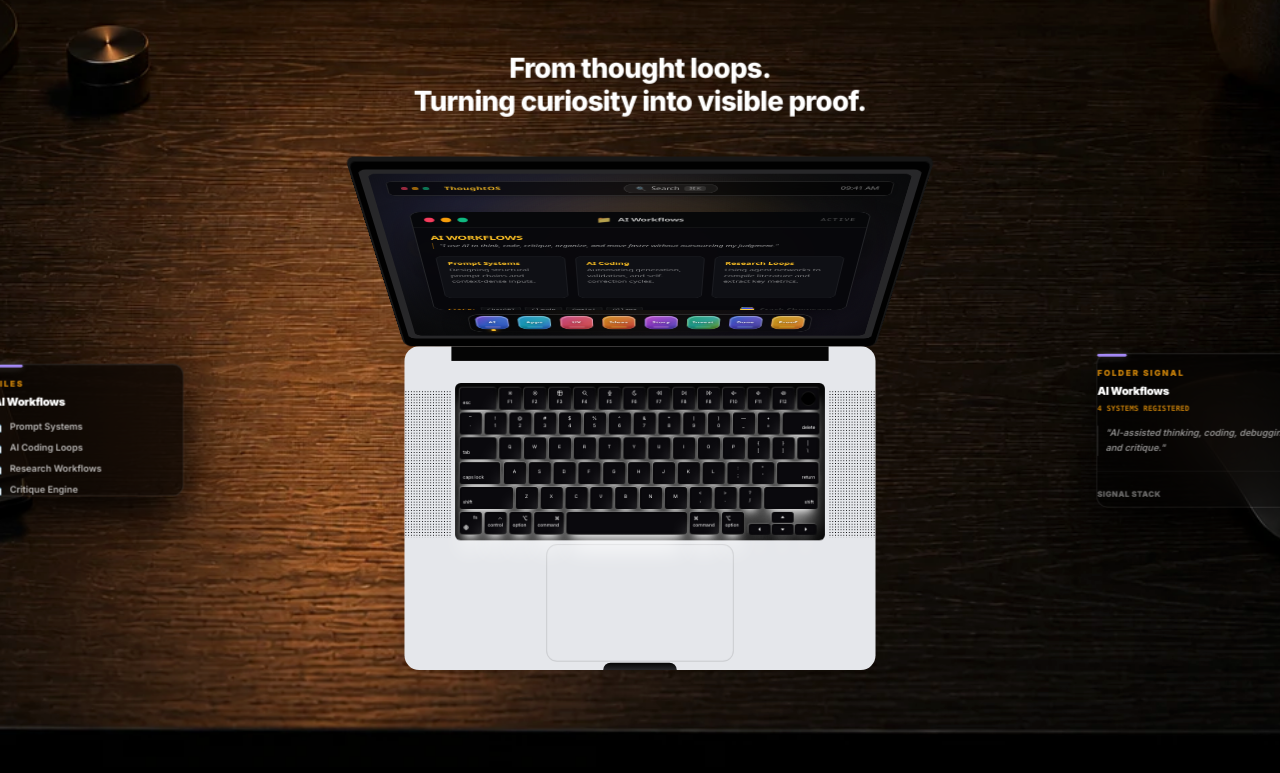
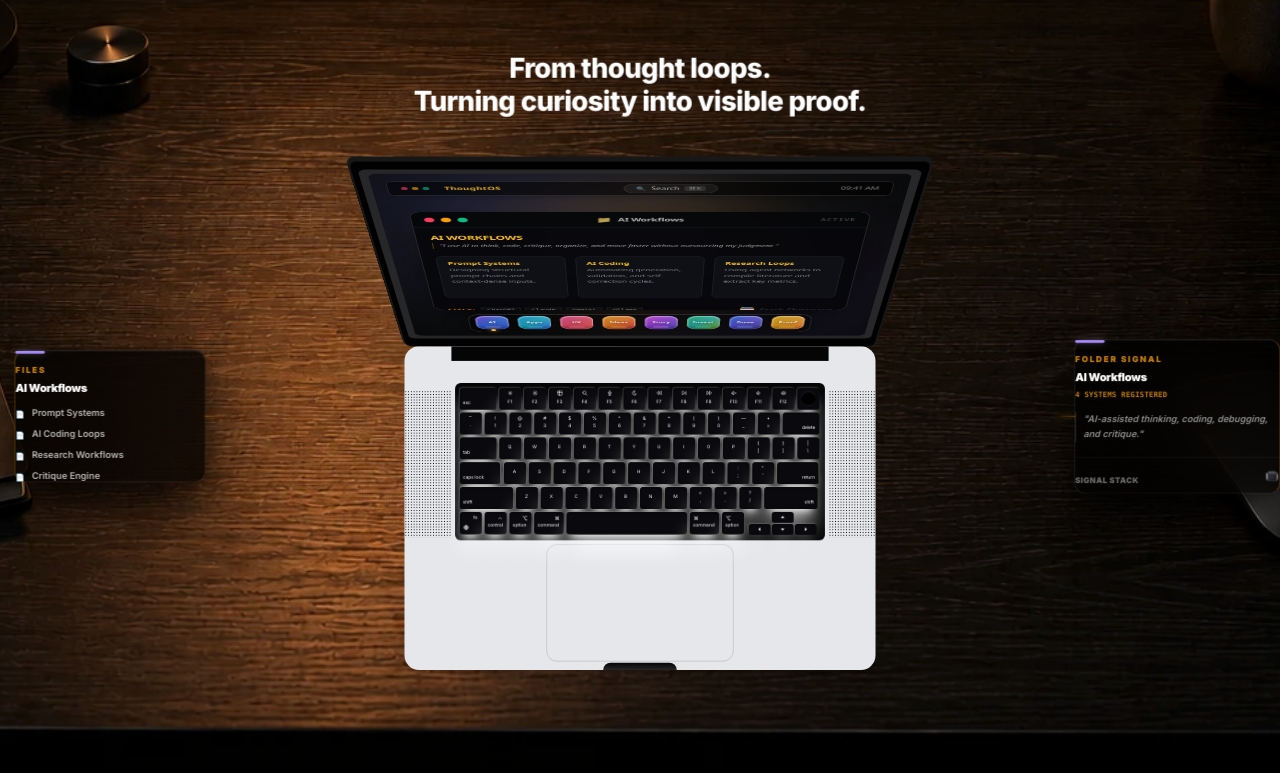
Before and after one commit to batmanvigilante7/hemanthsai, a React (Vite) app: page / in a window 1280 px wide. Shown: the part 4752-5525 px from the top of the page. Built offline with nearby package versions, Linux system fonts and the light colour scheme.

Commit message:
style: position external panels closer to MacBook frame and add glowing connector beam lines

```diff
--- a/src/components/ThoughtWorkspace.tsx
+++ b/src/components/ThoughtWorkspace.tsx
@@ -111,12 +111,15 @@ export function ThoughtWorkspace() {
             <AnimatePresence>
               {(hoveredTopic || activeTopic) && (
                 <motion.div
-                  initial={{ opacity: 0, x: -40, y: "-50%" }}
+                  initial={{ opacity: 0, x: -15, y: "-50%" }}
                   animate={{ opacity: 1, x: 0, y: "-50%" }}
-                  exit={{ opacity: 0, x: -40, y: "-50%" }}
-                  transition={{ duration: 0.26, ease: [0.16, 1, 0.3, 1] }}
-                  className="absolute right-full mr-12 top-[60%] -translate-y-1/2 z-30 hidden xl:flex flex-col w-52 bg-black/65 backdrop-blur-2xl border border-white/10 rounded-xl p-4.5 shadow-[0_25px_50px_rgba(0,0,0,0.85),inset_0_1px_0_rgba(255,255,255,0.05)] text-left"
+                  exit={{ opacity: 0, x: -15, y: "-50%" }}
+                  transition={{ duration: 0.22, ease: [0.16, 1, 0.3, 1] }}
+                  className="absolute right-full mr-6 top-[58%] -translate-y-1/2 z-30 hidden xl:flex flex-col w-52 bg-black/75 backdrop-blur-2xl border border-white/10 rounded-xl p-4.5 shadow-[0_25px_50px_rgba(0,0,0,0.85),inset_0_1px_0_rgba(255,255,255,0.05)] text-left border-l-amber-500/30"
                 >
+                  {/* Subtle projection beam glow pointing to MacBook */}
+                  <div className="absolute -right-6 top-1/2 -translate-y-1/2 w-6 h-[1px] bg-gradient-to-r from-amber-500/50 to-amber-500/0 shadow-[0_0_8px_rgba(245,158,11,0.5)]" />
+
                   <div
                     className="h-[2.5px] w-8 rounded-full mb-3 shadow-[0_0_8px_rgba(255,255,255,0.3)] transition-all duration-300"
                     style={{ backgroundColor: (hoveredTopic || activeTopic)?.accentHex }}
@@ -164,12 +167,15 @@ export function ThoughtWorkspace() {
             <AnimatePresence>
               {(hoveredTopic || activeTopic) && (
                 <motion.div
-                  initial={{ opacity: 0, x: 40, y: "-50%" }}
+                  initial={{ opacity: 0, x: 15, y: "-50%" }}
                   animate={{ opacity: 1, x: 0, y: "-50%" }}
-                  exit={{ opacity: 0, x: 40, y: "-50%" }}
-                  transition={{ duration: 0.26, ease: [0.16, 1, 0.3, 1] }}
-                  className="absolute left-full ml-12 top-[60%] -translate-y-1/2 z-30 hidden xl:flex flex-col w-56 bg-black/65 backdrop-blur-2xl border border-white/10 rounded-xl p-4.5 shadow-[0_25px_50px_rgba(0,0,0,0.85),inset_0_1px_0_rgba(255,255,255,0.05)] text-left"
+                  exit={{ opacity: 0, x: 15, y: "-50%" }}
+                  transition={{ duration: 0.22, ease: [0.16, 1, 0.3, 1] }}
+                  className="absolute left-full ml-6 top-[58%] -translate-y-1/2 z-30 hidden xl:flex flex-col w-56 bg-black/75 backdrop-blur-2xl border border-white/10 rounded-xl p-4.5 shadow-[0_25px_50px_rgba(0,0,0,0.85),inset_0_1px_0_rgba(255,255,255,0.05)] text-left border-r-amber-500/30"
                 >
+                  {/* Subtle projection beam glow pointing to MacBook */}
+                  <div className="absolute -left-6 top-1/2 -translate-y-1/2 w-6 h-[1px] bg-gradient-to-l from-amber-500/50 to-amber-500/0 shadow-[0_0_8px_rgba(245,158,11,0.5)]" />
+
                   <div
                     className="h-[2.5px] w-8 rounded-full mb-3 shadow-[0_0_8px_rgba(255,255,255,0.3)] transition-all duration-300"
                     style={{ backgroundColor: (hoveredTopic || activeTopic)?.accentHex }}
```
